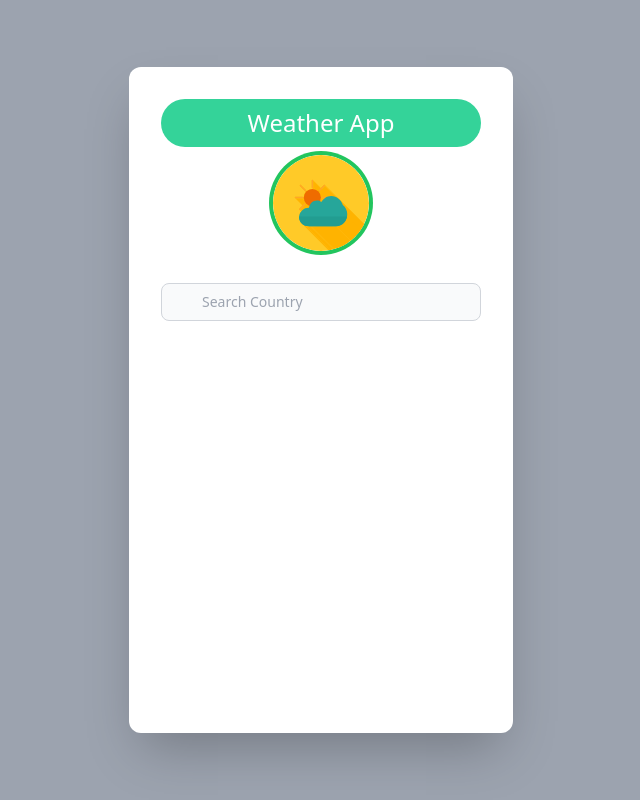
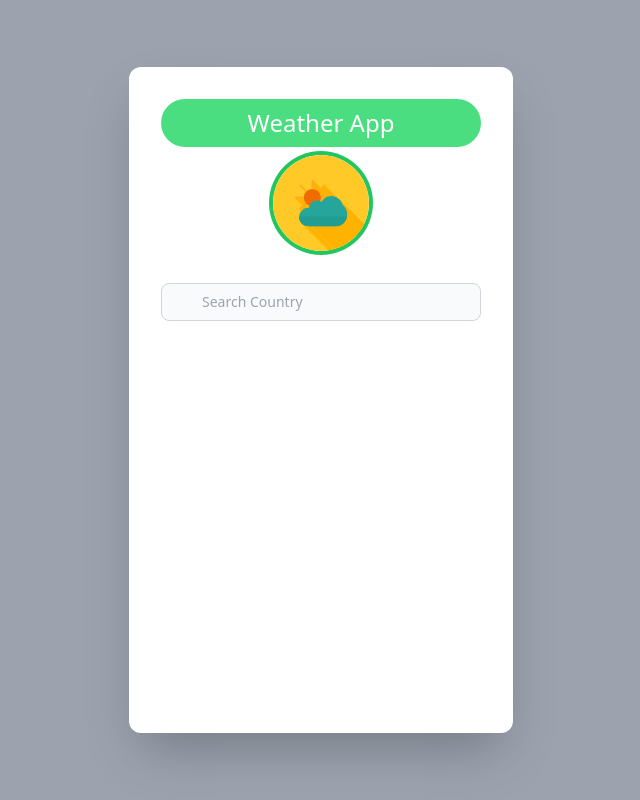
Before and after one commit to taraqr9/vue-weather-app, a Vue app: page / in a window 1280 px wide. Shown: the whole page, without its empty margins (319-959 px from the left). Built offline with nearby package versions, Linux system fonts and the light colour scheme.

Commit message:
update frontend

```diff
--- a/src/components/PlacesNearLocation.vue
+++ b/src/components/PlacesNearLocation.vue
@@ -5,7 +5,7 @@ defineProps(['placesNearLocation'])
 <template>
   <div>
     <div class="px-4 sm:px-0 flex justify-center">
-      <h3 class="text-base font-semibold leading-7 text-gray-900">Places Near By</h3>
+      <h3 class="text-base font-semibold leading-7 text-gray-900 border-2 border-b-green-400 w-48 text-center hover:bg-green-400 cursor-pointer hover:text-white rounded-2xl p-2 shadow-lg">Places Near By</h3>
     </div>
     <div class="mt-4 h-80  border-2 rounded-xl p-4">
       <dl class="divide-y divide-gray-100">
--- a/src/components/WeatherDetails.vue
+++ b/src/components/WeatherDetails.vue
@@ -4,11 +4,11 @@ defineProps(['weatherDetails'])
 
 <template>
   <div class="px-4 sm:px-0 flex justify-center">
-    <h3 class="text-base font-semibold leading-7 text-gray-900">Weather Details</h3>
+    <h3 class="text-base font-semibold leading-7 text-gray-900 border-2 border-b-green-400 w-48 text-center hover:bg-green-400 cursor-pointer hover:text-white rounded-2xl p-2 shadow-lg">Weather Details</h3>
   </div>
   <div class="mt-4 h-80 border-2 rounded-xl p-4">
     <div class="flex items-center justify-center">
-      <img :src="weatherDetails.data.current.condition.icon" alt="weather"/>
+      <img class="shadow-lg ring-1 ring-inset ring-gray-300 hover:bg-gray-50 rounded-2xl" :src="weatherDetails.data.current.condition.icon" alt="weather"/>
     </div>
     <dl class="divide-y divide-gray-100">
       <div class="px-2 py-2 sm:grid sm:grid-cols-3 sm:gap-4 sm:px-0">
--- a/src/views/Index.vue
+++ b/src/views/Index.vue
@@ -369,7 +369,7 @@ function getMoreCities(){
     <div
         class="max-w-sm w-1/3 mx-auto p-8 bg-white rounded-xl shadow-2xl h-5/6"
     >
-      <h3 class="text-center text-2xl mb-2 bg-emerald-400 rounded-full p-2 text-white">Weather App</h3>
+      <h3 class="text-center text-2xl mb-2 bg-green-400 rounded-full p-2 text-white">Weather App</h3>
       <img
           class="h-24 mx-auto rounded-full ring-4 ring-green-500"
           src="../assets/weather.svg"
```
